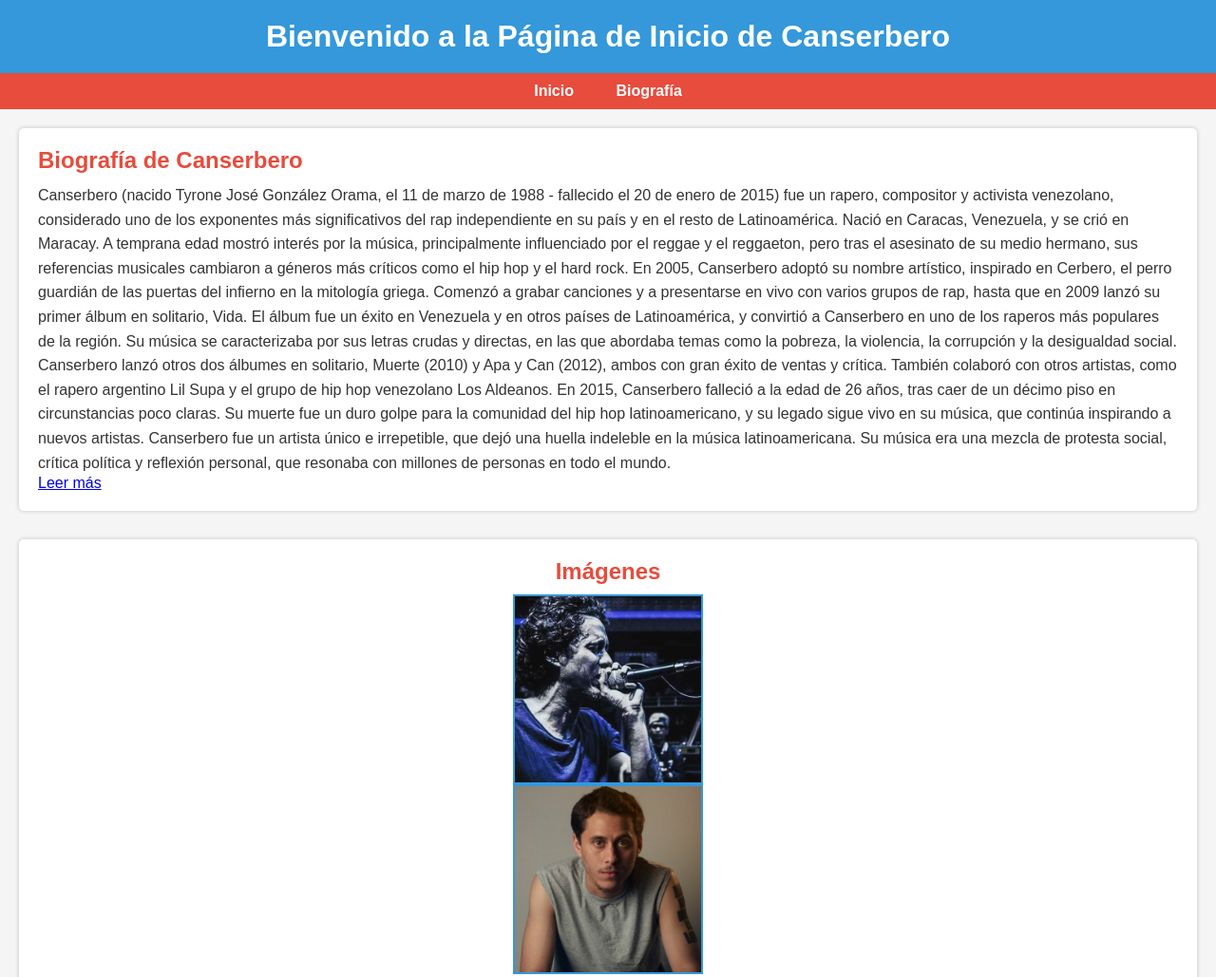
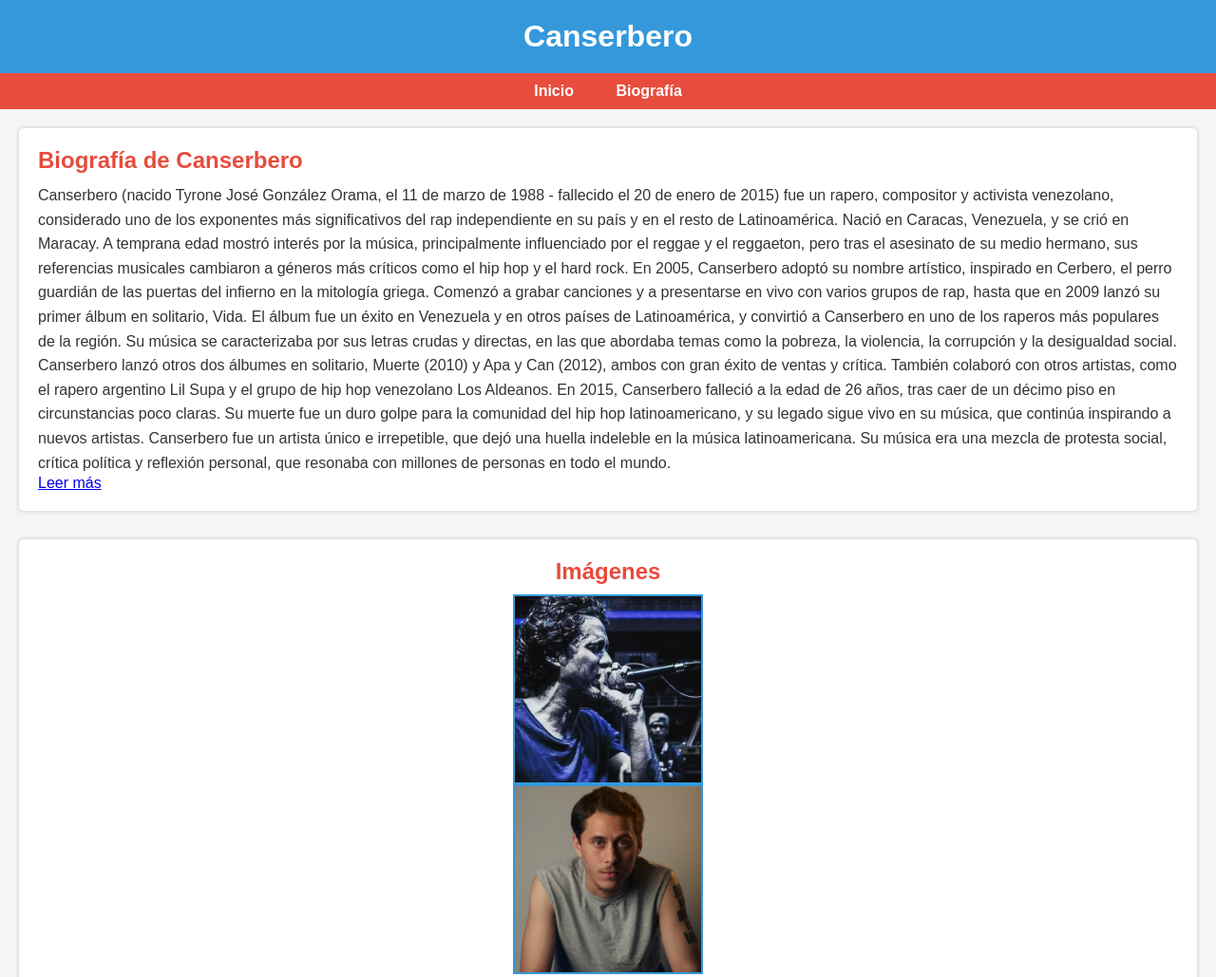
Before and after one commit to ElReyAlfredo/ihc, a plain HTML site: page index.html in a window 1280 px wide. Shown: the top 1029 px of the page at 95% size. Drawn offline with Linux system fonts and the light colour scheme.

Commit message:
Fix name

```diff
--- a/index.html
+++ b/index.html
@@ -4,12 +4,12 @@
     <meta charset="UTF-8" />
     <meta name="viewport" content="width=device-width, initial-scale=1.0" />
     <link rel="stylesheet" type="text/css" href="src/style.css" />
-    <title>Document</title>
+    <title>Canserbero</title>
   </head>
 
   <body>
     <header>
-      <h1>Bienvenido a la Página de Inicio de Canserbero</h1>
+      <h1>Canserbero</h1>
     </header>
     <nav>
       <ul>
```
